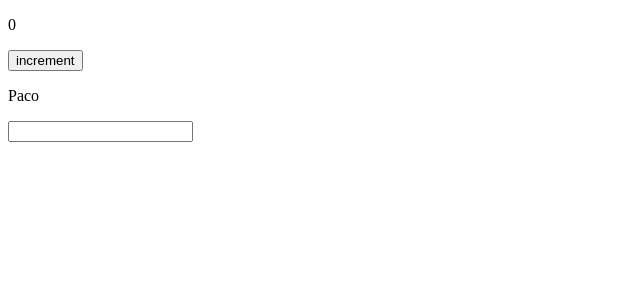
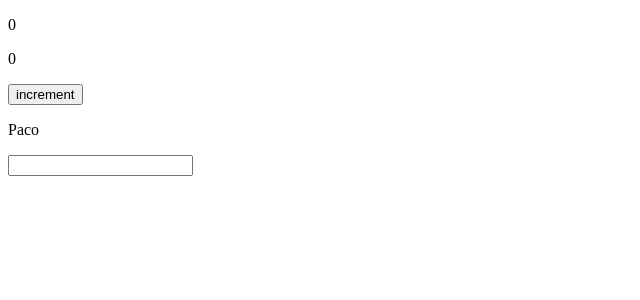
Before and after one commit to javierpb275/vue-composition-api, a Vue app: page / in a window 1280 px wide. Shown: the top 300 px of the page, without its empty margins (0-640 px from the left). Built offline with nearby package versions, Linux system fonts and the light colour scheme.

Commit message:
computed properties using composition api

```diff
--- a/src/App.vue
+++ b/src/App.vue
@@ -1,6 +1,7 @@
 <template>
   <div>
     <p>{{ num }}</p>
+    <p>{{double}}</p>
     <button type="button" @click.prevent="increment">increment</button>
     <p>{{name}}</p>
     <input type="text" v-model="phrase"/>
@@ -9,7 +10,7 @@
 </template>
 
 <script>
-import { ref, reactive, toRefs, watch } from "vue";
+import { ref, reactive, toRefs, watch, computed } from "vue";
 
 export default {
   name: "App",
@@ -38,12 +39,15 @@ export default {
       reversedPhrase.value = phrase.value.split("").reverse().join("");
     });
 
+    const double = computed(() => num.value*2);
+
     return {
       num,
       increment,
       ...toRefs(user),
       phrase,
-      reversedPhrase
+      reversedPhrase,
+      double
     };
   },
 };
```
